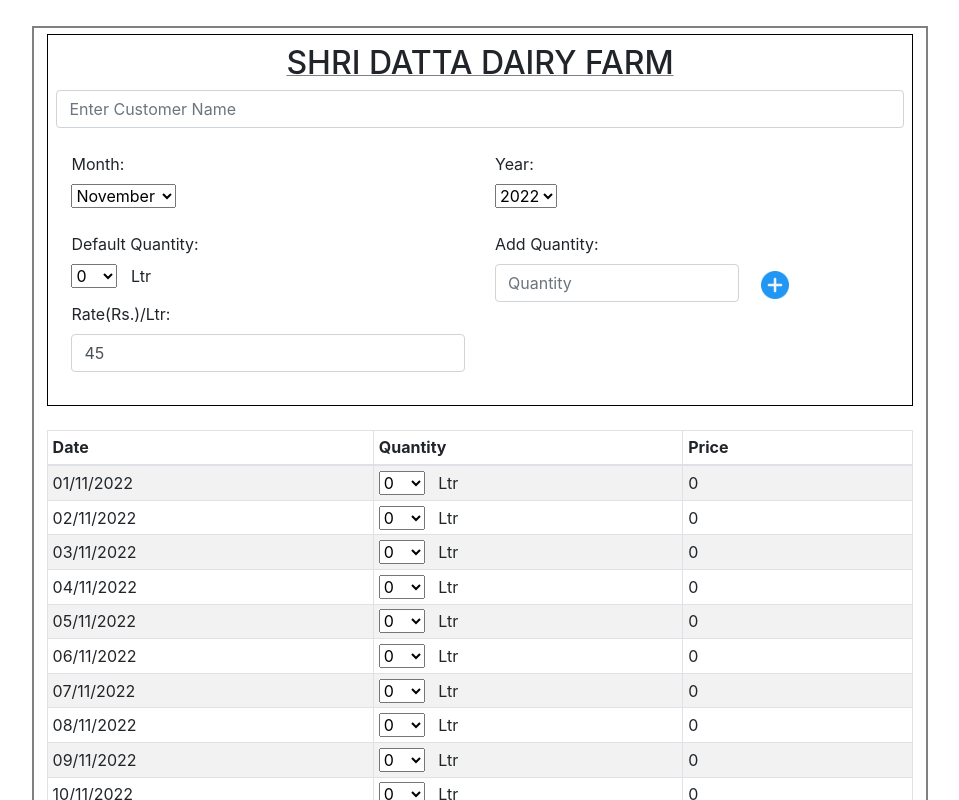
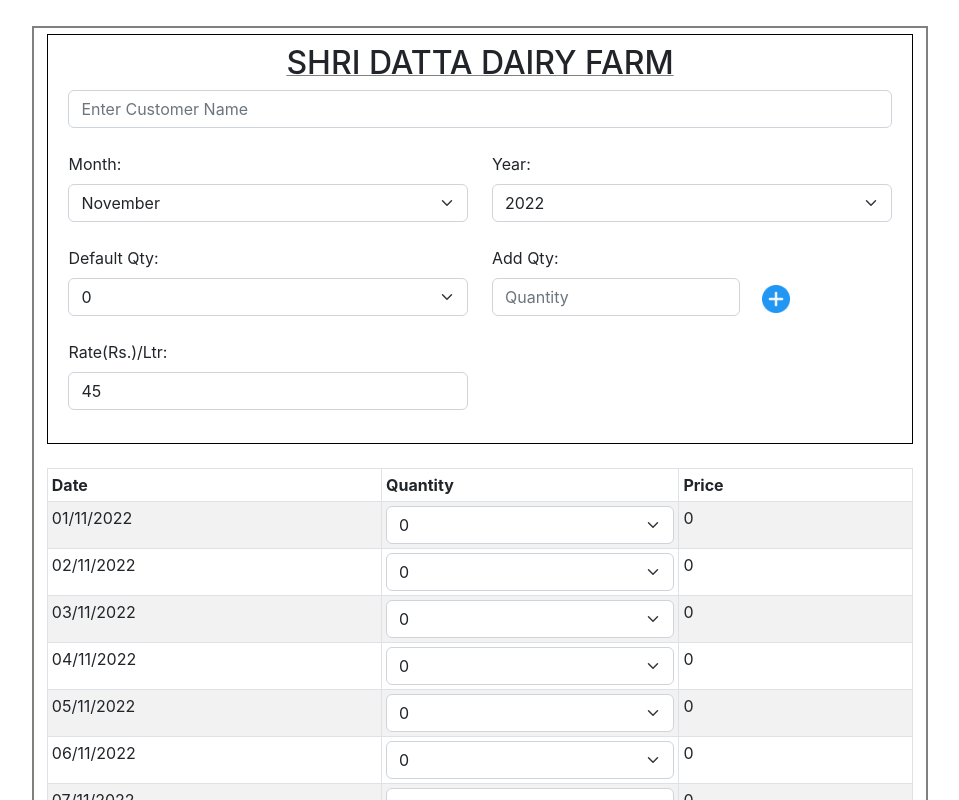
Before and after one commit to kaletushar222/dairyapp, a React (Create React App) app: page / in a window 1280 px wide. Shown: the top 800 px of the page, without its empty margins (160-1119 px from the left). Built offline with nearby package versions, Linux system fonts and the light colour scheme.

Commit message:
custom quantity issue resolved and ui improved

```diff
--- a/public/index.html
+++ b/public/index.html
@@ -23,12 +23,7 @@
       work correctly both with client-side routing and a non-root public URL.
       Learn how to configure a non-root public URL by running `npm run build`.
     -->
-    <link
-      rel="stylesheet"
-      href="https://cdn.jsdelivr.net/npm/bootstrap@4.6.0/dist/css/bootstrap.min.css"
-      integrity="sha384-B0vP5xmATw1+K9KRQjQERJvTumQW0nPEzvF6L/Z6nronJ3oUOFUFpCjEUQouq2+l"
-      crossorigin="anonymous"
-    />
+    <link rel="stylesheet" href="https://cdnjs.cloudflare.com/ajax/libs/bootstrap/5.2.3/css/bootstrap.min.css" integrity="sha512-SbiR/eusphKoMVVXysTKG/7VseWii+Y3FdHrt0EpKgpToZeemhqHeZeLWLhJutz/2ut2Vw1uQEj2MbRF+TVBUA==" crossorigin="anonymous" referrerpolicy="no-referrer" />
     <link rel="stylesheet" href="https://cdn.jsdelivr.net/npm/bootstrap-icons@1.7.2/font/bootstrap-icons.css">
 
     <title>Dairy</title>
--- a/src/layouts/Appmodules/Dairy/DairyApp.css
+++ b/src/layouts/Appmodules/Dairy/DairyApp.css
@@ -25,3 +25,7 @@ h1 {
     border: 1px solid black;
     padding: 1%;
 }
+
+  .custom-button:active {
+    transform: translateY(1.5px);
+  }
--- a/src/layouts/Appmodules/Dairy/DairyInvoice.js
+++ b/src/layouts/Appmodules/Dairy/DairyInvoice.js
@@ -181,10 +181,7 @@ class DairyInvoice extends React.Component {
 	}
 
 	handleCustomQty = (event) => {
-		let quantity = 0
-		if(event.target.value){
-			quantity = event.target.value.replace(/^0+/, '');
-		}
+		let quantity = event.target.value
 		this.setState({
 			customQty: parseFloat(quantity)
 		})
@@ -193,7 +190,7 @@ class DairyInvoice extends React.Component {
 		const { customQty, quantities } = this.state
 		console.log("aty : ", customQty )
 		if(!customQty || quantities.includes(customQty)){
-			return
+			return alert("Quantity is already present")
 		}
 		quantities.push(customQty)
 		quantities.sort((a, b) => a - b);
@@ -232,7 +229,9 @@ class DairyInvoice extends React.Component {
 						<div className='border-div'>
 							<center><h1>SHRI DATTA DAIRY FARM</h1></center>
 							<Row style={{margin: "auto"}}>
-								<Form.Control value={ dairyInvoice.name } type="text" placeholder="Enter Customer Name" name="name" onChange={this.handleDairyInvoiceUpdate}/>
+								<Col>
+									<Form.Control value={ dairyInvoice.name } type="text" placeholder="Enter Customer Name" name="name" onChange={this.handleDairyInvoiceUpdate}/>
+								</Col>
 							</Row>
 							<br/>
 							<Row style={{margin: "auto"}}>
@@ -260,22 +259,23 @@ class DairyInvoice extends React.Component {
 							<br/>
 							<Row style={{margin: "auto"}}>
 								<Col>
-									<Form.Label style={{display: "block"}}>Default Quantity: &nbsp;&nbsp;&nbsp;&nbsp;&nbsp; </Form.Label>
-									<Form.Select name="quantity" value={dairyInvoice.defaultQuantity} onChange={ this.handleDefaultQuantityUpdate }>
+									<Form.Label style={{display: "block"}}>Default Qty:</Form.Label>
+									<Form.Select name="quantity" style={{display : "block"}} value={dairyInvoice.defaultQuantity} onChange={ this.handleDefaultQuantityUpdate }>
 										{
 											quantities.map((qty, index)=>{
 												return <option key={index} value={qty}>{qty}</option>
 											})
 										}
-									</Form.Select> &nbsp; Ltr
+									</Form.Select>
 								</Col>
 								<Col>
-									<Form.Label style={{display: "block"}}>Add Quantity: &nbsp; </Form.Label>
+									<Form.Label style={{display: "block"}}>Add Qty: &nbsp; </Form.Label>
 									<Form.Control style={{width: "62%", display: "inline"}} value={ customQty } type="number" placeholder="Quantity" name="Custom Quantity" onChange={this.handleCustomQty}/>
 									&nbsp;&nbsp;&nbsp;	&nbsp;
-									<img onClick={this.addQuantity} height="28" width="28" src={Plus} alt="add" />
+									<img className='custom-button' role="button" onClick={this.addQuantity} height="28" width="28" src={Plus} alt="add" />
 								</Col>
 							</Row>
+							<br/>
 							<Row style={{margin: "auto"}}>
 								<Col>
 									<Form.Label>Rate(Rs.)/Ltr: </Form.Label>
@@ -307,7 +307,7 @@ class DairyInvoice extends React.Component {
 															return <option key={index} value={qty}>{qty}</option>
 														})
 													}
-												</Form.Select> &nbsp; Ltr
+												</Form.Select>
 											</td>
 											<td>{day.price}</td>
 										</tr>
```
